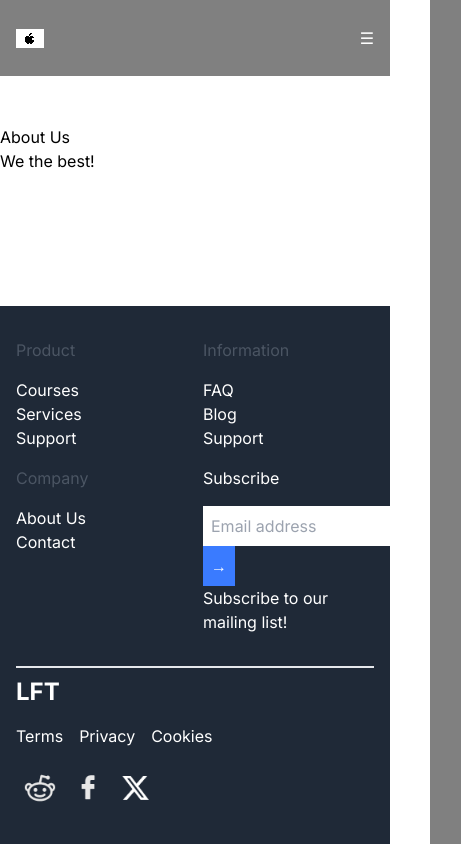
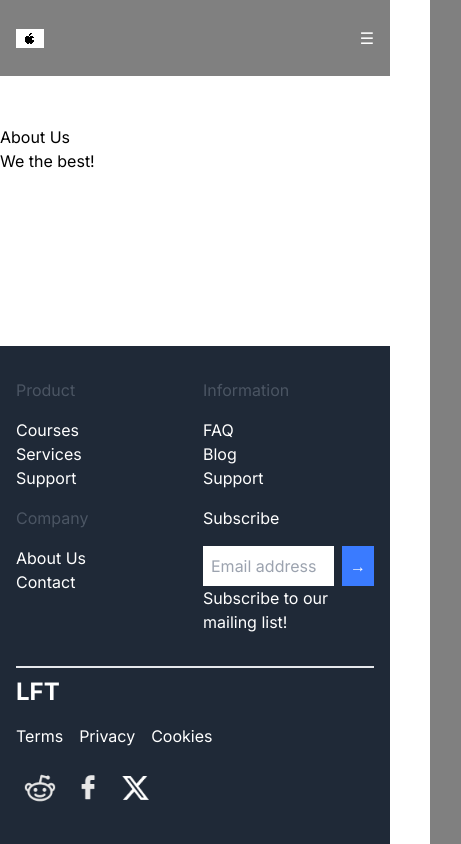
Before and after one commit to ma-xk/flask-next-ytp, a Next.js app: page /about in a window 390 px wide. Shown: the whole page, 461 px wide, since content can reach past the window. Built offline with nearby package versions, Linux system fonts and the light colour scheme.

Commit message:
footer is now responsive

```diff
--- a/app/components/common/SubscribeForm.js
+++ b/app/components/common/SubscribeForm.js
@@ -12,11 +12,11 @@ const SubscribeForm = () => {
   return (
     <div className='flex flex-col'>
       <h5 className='mb-4'>Subscribe</h5>
-      <form onSubmit={handleSubmit}>
+      <form onSubmit={handleSubmit} className='flex flex-row '>
         <input
           type='email'
           placeholder='Email address'
-          className='p-2 border-none mr-2  text-black w-auto'
+          className='p-2 border-none mr-2 text-black w-full sm:w-auto md:w-full'
         />
         <button
           type='submit'
```
